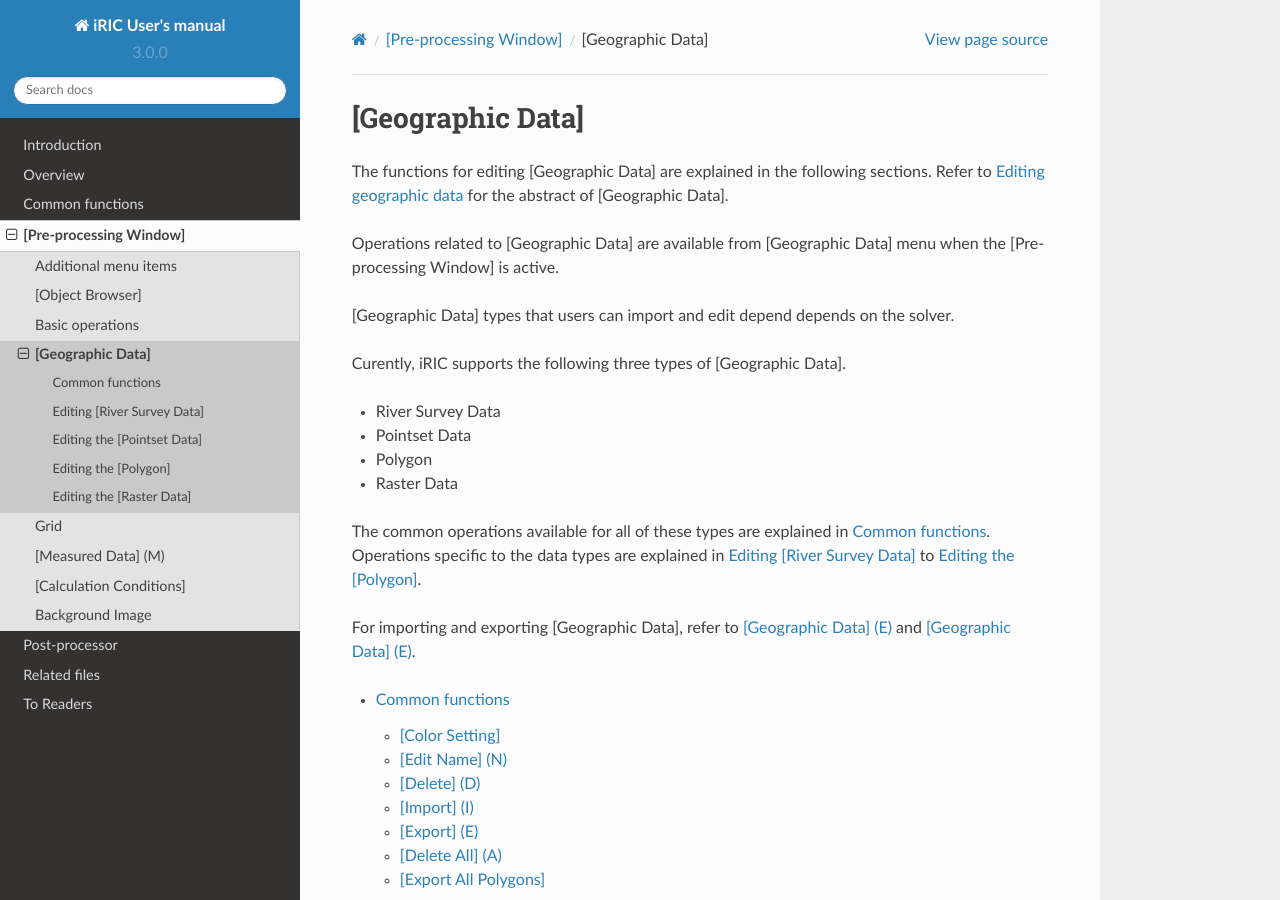
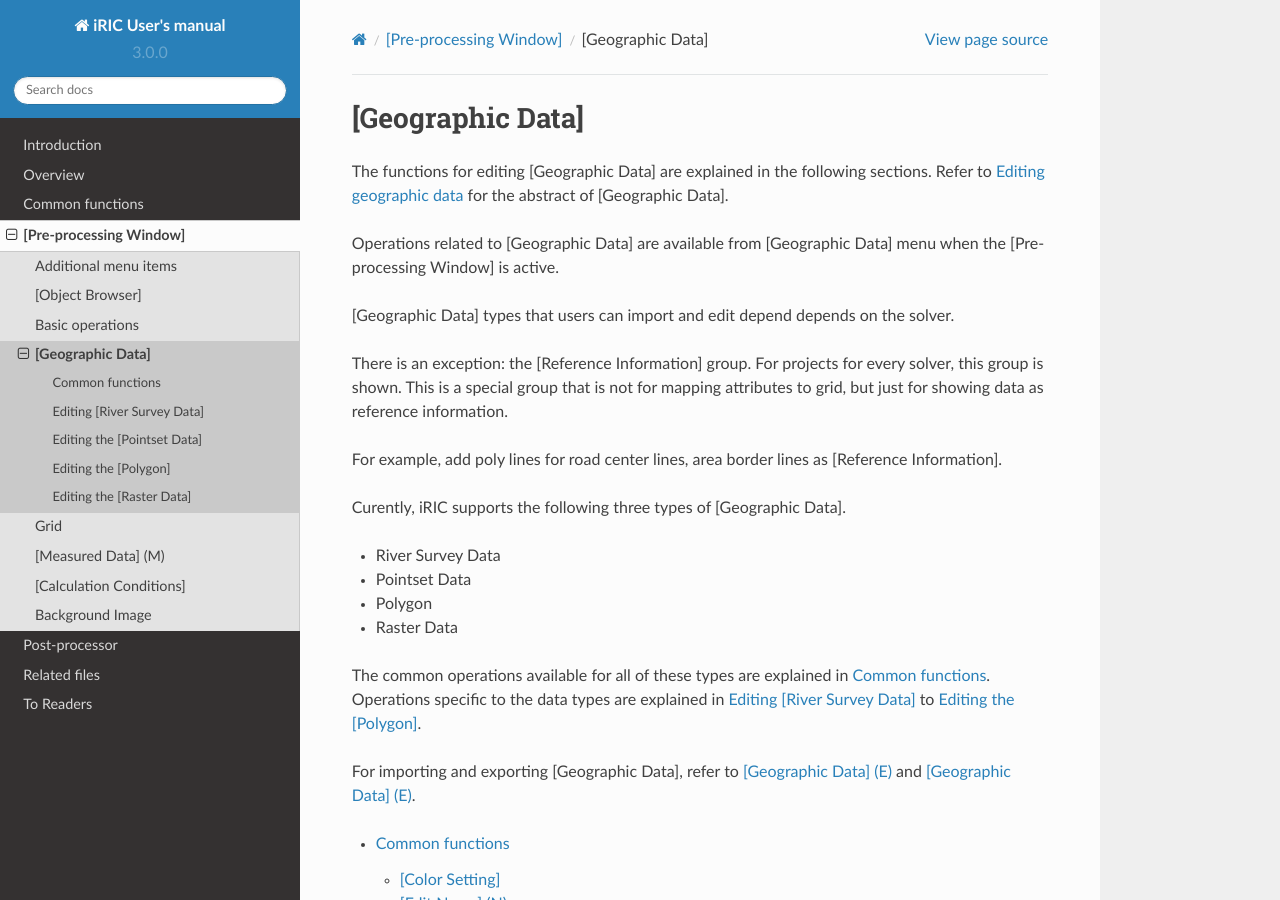
Before and after one commit to i-RIC/gui_user_manual, a Sphinx documentation site: the page built from source/04/04_geographic_data.rst, in a window 1280 px wide and 900 px high. Built offline with Sphinx 7.4.7 and the Read the Docs theme 2.0.0, drawn with Linux system fonts in a browser that asks for light colours.

Commit message:
Description about "Reference Information" geographic data is added.

```diff
--- a/source/04/04_geographic_data.rst
+++ b/source/04/04_geographic_data.rst
@@ -12,6 +12,14 @@ Data] menu when the [Pre-processing Window] is active.
 
 [Geographic Data] types that users can import and edit depend depends
 on the solver.
+
+There is an exception: the [Reference Information] group.
+For projects for every solver, this group is shown. This is a special
+group that is not for mapping attributes to grid, but just for showing
+data as reference information.
+
+For example, add poly lines for road center lines, area border lines
+as [Reference Information].
 
 Curently, iRIC supports the following three types of [Geographic Data].
 
```
